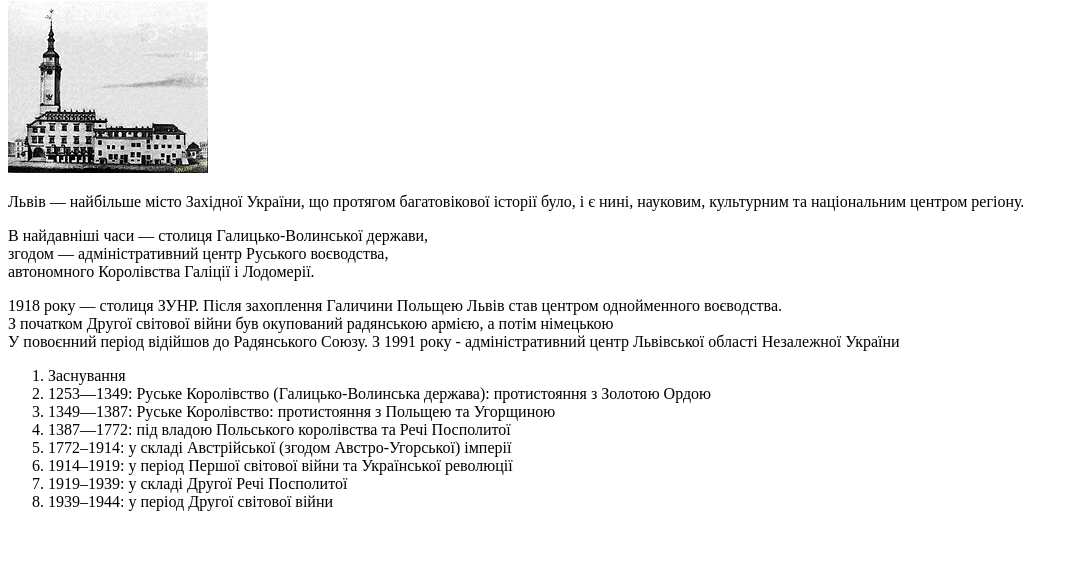
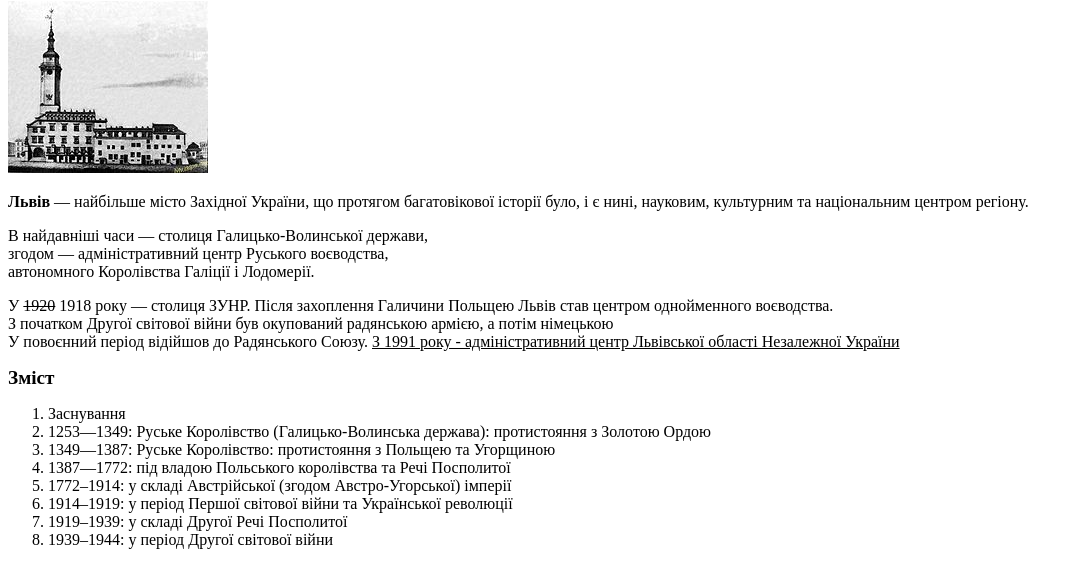
Before and after one commit to Nazarreto/homework, a plain HTML site: page index.html in a window 1280 px wide. Shown: the part 79-666 px from the top of the page, without its empty margins (0-1083 px from the left). Drawn offline with Linux system fonts and the light colour scheme.

Commit message:
Update index.html

```diff
--- a/index.html
+++ b/index.html
@@ -10,15 +10,17 @@
     <h1>Історія Львова</h1>
     <img src="./img/XIX.jpg" alt="">
 
-<p>Львів — найбільше місто Західної України, що протягом багатовікової історії було, і є нині, науковим, культурним та національним центром регіону.</p>
+<p><b>Львів</b> — найбільше місто Західної України, що протягом багатовікової історії було, і є нині, науковим, культурним та національним центром регіону.</p>
 
 <p>В найдавніші часи — столиця Галицько-Волинської держави,<br> згодом — адміністративний центр Руського воєводства,<br> автономного Королівства Галіції і Лодомерії.</p>
 
-<span>1918 року — столиця ЗУНР. Після захоплення Галичини Польщею Львів став центром однойменного воєводства.</span> <br>
+<span>У <s>1920</s> 1918 року — столиця ЗУНР. Після захоплення Галичини Польщею Львів став центром однойменного воєводства.</span> <br>
 
 <span>З початком Другої світової війни був окупований радянською армією, а потім німецькою</span> <br>
 
-<span>У повоєнний період відійшов до Радянського Союзу. З 1991 року - адміністративний центр Львівської області Незалежної України</span>
+<span>У повоєнний період відійшов до Радянського Союзу. <u> З 1991 року - адміністративний центр Львівської області Незалежної України </u></span>
+
+<p><big><b>Зміст</b></big></p>
 
 <ol>
 <li>Заснування</li>
```
